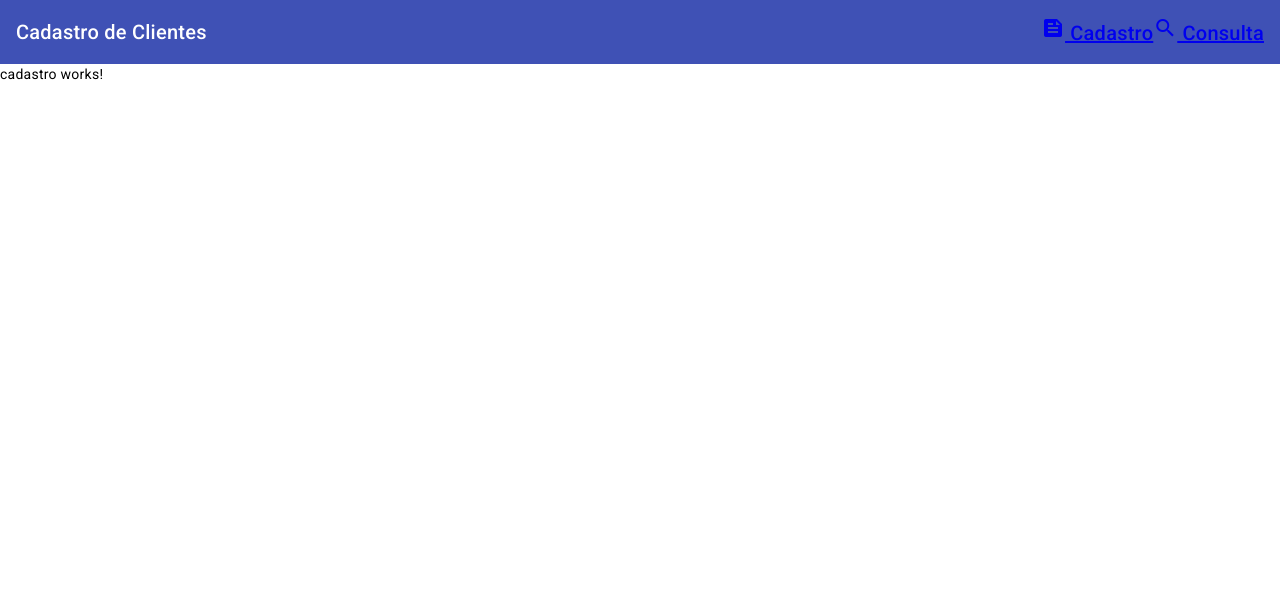
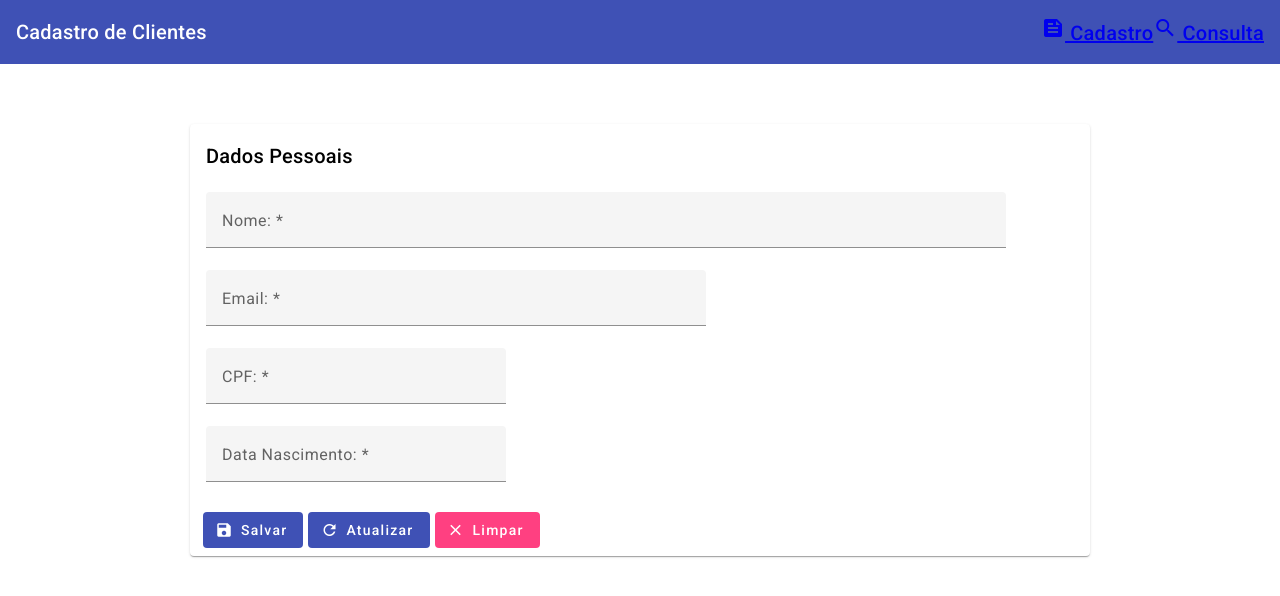
Before and after one commit to Dutkercz/Angular-Curso-Pt2, an Angular app: page /cadastro in a window 1280 px wide. Shown: the top 596 px of the page. Built offline with nearby package versions, Linux system fonts and the light colour scheme.

Commit message:
Avançando no CRUD de usuarios

```diff
--- a/package.json
+++ b/package.json
@@ -15,6 +15,7 @@
     "@angular/common": "^19.2.0",
     "@angular/compiler": "^19.2.0",
     "@angular/core": "^19.2.0",
+    "@angular/flex-layout": "^15.0.0-beta.42",
     "@angular/forms": "^19.2.0",
     "@angular/material": "^19.0.4",
     "@angular/platform-browser": "^19.2.0",
@@ -22,6 +23,7 @@
     "@angular/router": "^19.2.0",
     "rxjs": "~7.8.0",
     "tslib": "^2.3.0",
+    "uuid": "^11.0.2",
     "zone.js": "~0.15.0"
   },
   "devDependencies": {
--- a/src/app/cadastro/cadastro.component.html
+++ b/src/app/cadastro/cadastro.component.html
@@ -1 +1,70 @@
-<p>cadastro works!</p>
+<div fxLayout="row" fxLayoutAlign="center">
+    <div fxLayout="column" fxFlex="900px"><!--POR PADRÃO SÃO 12 COLUNAS EM UMA LINHA, MAS PODE SER ALTERADO-->
+        <form class="mt-60" #clientesFrm="ngForm">
+            <mat-card>
+                <mat-card-header>
+                    <mat-card-title>Dados Pessoais</mat-card-title>
+                </mat-card-header>
+                <mat-card-content class="mt-20">
+                    <div fxLayout="row" fxLayoutAlign="start" fxLayoutGap="16px">
+                        <div fxLayout="column" fxFlex="800px">
+                            <mat-form-field class="full-width">
+                                <mat-label>Nome: *</mat-label>
+                                <input type="text" placeholder="Ex. Cristian Rosa." matInput>
+                            </mat-form-field>
+                        </div>
+                    </div>
+
+                    <div fxLayout="row" fxLayoutAlign="start" fxLayoutGap="16px">
+                        <div fxLayout="column" fxFlex="500px">
+                            <mat-form-field class="full-width">
+                                <mat-label>Email: *</mat-label>
+                                <input type="email" placeholder="Digite seu melhor email." matInput>
+                            </mat-form-field>
+                        </div>
+                    </div>
+
+                    <div fxLayout="row" fxLayoutAlign="start" fxLayoutGap="16px">
+                        <div fxLayout="column" fxFlex="300px">
+                            <mat-form-field class="full-width">
+                                <mat-label>CPF: *</mat-label>
+                                <input type="text" placeholder="Digite seu CPF." matInput>
+                            </mat-form-field>
+                        </div>
+                    </div>
+
+                    <div fxLayout="row" fxLayoutAlign="start" fxLayoutGap="16px">
+                        <div fxLayout="column" fxFlex="300px">
+                            <mat-form-field class="full-width">
+                                <mat-label>Data Nascimento: *</mat-label>
+                                <input type="email" placeholder="Sua data de Nascimento" matInput>
+                            </mat-form-field>
+                        </div>
+                    </div>
+
+                </mat-card-content>
+
+                <mat-card-actions>
+                    <button mat-flat-button color="primary" class="ml-5">
+                        <mat-icon fontIcon="save"></mat-icon>
+                        Salvar
+                    </button>
+
+                    <button mat-flat-button color="primary" class="ml-5">
+                        <mat-icon fontIcon="refresh"></mat-icon>
+                        Atualizar
+                    </button>
+
+                    <button mat-flat-button color="accent" class="ml-5">
+                        <mat-icon fontIcon="clear"></mat-icon>
+                        Limpar
+                    </button>
+                </mat-card-actions>
+            </mat-card>
+        </form>
+    </div>
+
+
+
+
+</div>
--- a/src/styles.scss
+++ b/src/styles.scss
@@ -2,3 +2,24 @@
 
 html, body { height: 100%; }
 body { margin: 0; font-family: Roboto, "Helvetica Neue", sans-serif; }
+
+.mt-20{
+    margin-top: 20px;
+}
+
+.mt-60{
+    margin-top: 60px;
+}
+
+
+.mt-40{
+    margin-top: 40px;
+}
+
+.full-width{
+    width: 100%;
+}
+
+.ml-5{
+    margin-left: 5px;
+}
```
Also changed, not shown: src/app/cadastro/cadastro.component.ts (+16 -1 lines), 1 other file (tests, documents, lock files or other folders).
